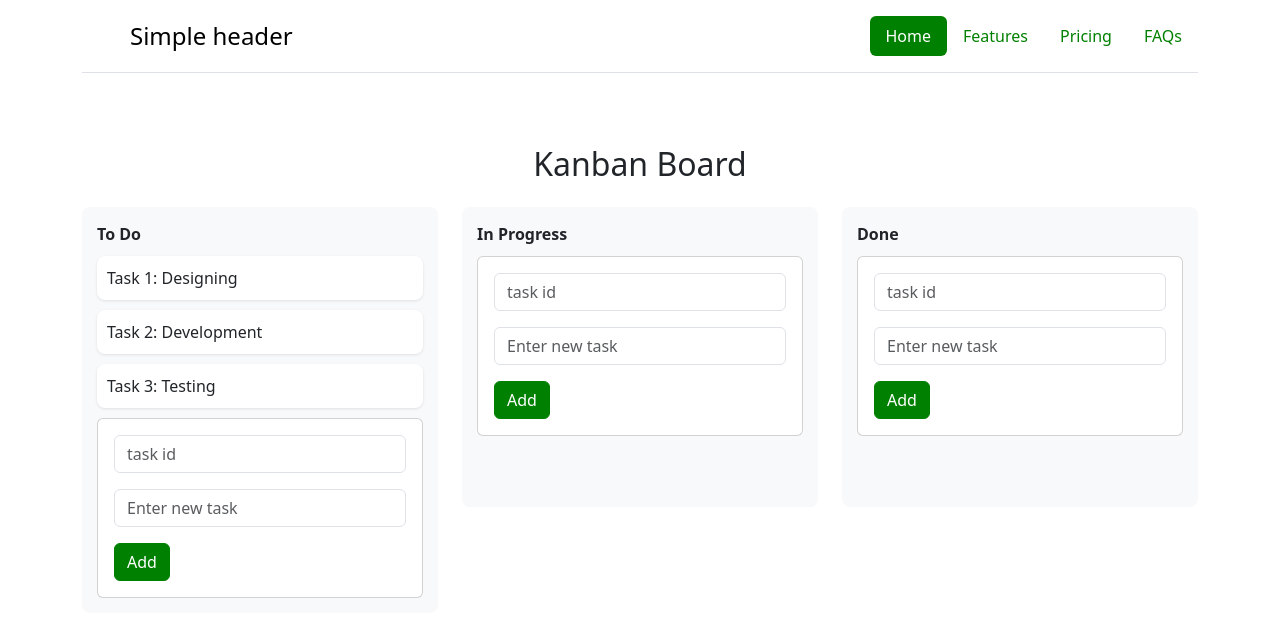
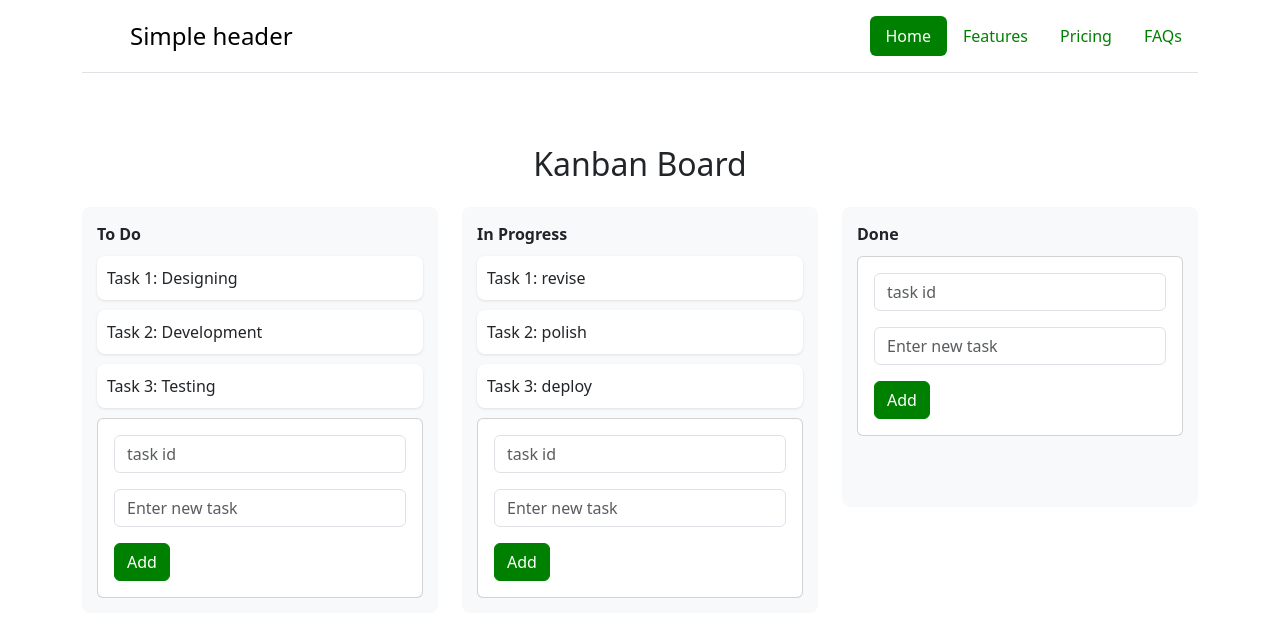
Before and after one commit to sdtHossain/kanban-board, a Vue app: page / in a window 1280 px wide. Shown: the top 636 px of the page. Built offline with nearby package versions, Linux system fonts and the light colour scheme.

Commit message:
fixed all the issues

```diff
--- a/src/components/home/KanbanList.vue
+++ b/src/components/home/KanbanList.vue
@@ -19,47 +19,26 @@ const props = defineProps({
   }
 })
 
-const emit = defineEmits(['filterTask', 'dragEvent', 'addItemToList'])
-
-const tasks = ref<Array<HTMLElement>>([])
-
-// onMounted(() => {
-//   // console.log(tasks.value)
-//   tasks.value.forEach((item) => {
-//     item.addEventListener('dragstart', (e) => {
-//       console.log(e)
-//     })
-//   })
-// })
-
-const droppedItem = ref<object>({})
-const draggedItemType = ref<String>('')
-const droppedToItemsType = ref<String>('')
-
-const dragstart = (item: object, id: String, index: number) => {
-  // console.log(item, id)
-  emit('dragEvent', item, id)
-  tasks.value[index].classList.add('moving')
-}
-
-const dropEvent = (droppToId: String) => {
-  // console.log(item, droppToId)
-  emit('filterTask', droppToId)
-}
+const emit = defineEmits(['onDragStartEvent', 'onDropEvent', 'onDragEndEvent', 'inDropToColumn'])
 
 const newTask = ref()
 const newTaskId = ref()
 </script>
 <template>
-  <div @dragover.prevent @drop="dropEvent(id)" class="kanban-column">
+  <div
+    @dragover.prevent
+    @drop="$props.items?.length! < 1 && $emit('inDropToColumn', id)"
+    class="kanban-column"
+  >
     <div class="kanban-header">{{ title }}</div>
     <div
       class="kanban-item"
       v-for="(item, index) in items"
       :key="index"
-      ref="tasks"
       draggable="true"
-      @dragstart="dragstart(item, id, index)"
+      @dragstart="$emit('onDragStartEvent', { item, index, id })"
+      @drop="$emit('onDropEvent', $event, { index, id })"
+      @dragend="$emit('onDragEndEvent')"
     >
       Task {{ index + 1 }}: {{ item.title }}
     </div>
@@ -77,12 +56,7 @@ const newTaskId = ref()
               class="form-control"
             />
           </p>
-          <button
-            @click="$emit('addItemToList', { newTaskId, newTask, id })"
-            class="btn btn-primary"
-          >
-            Add
-          </button>
+          <button class="btn btn-primary">Add</button>
         </form>
       </div>
     </div>
--- a/src/views/HomeView.vue
+++ b/src/views/HomeView.vue
@@ -6,66 +6,126 @@ interface taskType {
   id: number
   title: String
 }
+interface emitItemType {
+  item?: taskType
+  index: number
+  id: String
+}
 const todoItems = ref<Array<taskType>>([
   { id: 1, title: 'Designing' },
   { id: 2, title: 'Development' },
   { id: 3, title: 'Testing' }
 ])
 
-const inProgressItems = ref<Array<taskType>>([])
+const inProgressItems = ref<Array<taskType>>([
+  { id: 1, title: 'revise' },
+  { id: 2, title: 'polish' },
+  { id: 3, title: 'deploy' }
+])
 
 const doneItems = ref<Array<taskType>>([])
 
-const draggedItem = ref()
-const draggedItemType = ref()
+const draggedItem = ref<taskType | null>()
+const draggedItemIndex = ref<number | null>()
+const draggedItemTaskType = ref<String | null>()
 
-const storeDraggedItem = (item: object, id: String) => {
-  draggedItem.value = item
-  draggedItemType.value = id
-  console.log(draggedItem.value, draggedItemType.value)
-}
+// functions
 const removeItemFromList = (listName: String) => {
   switch (listName) {
     case 'todo':
-      todoItems.value = todoItems.value.filter((item) => item.id !== draggedItem.value.id)
+      todoItems.value = todoItems.value.filter((item) => item.title !== draggedItem.value!.title)
       break
     case 'inProgress':
       inProgressItems.value = inProgressItems.value.filter(
-        (item) => item.id !== draggedItem.value.id
+        (item) => item.title !== draggedItem.value!.title
       )
       break
     case 'done':
-      doneItems.value = doneItems.value.filter((item) => item.id !== draggedItem.value.id)
+      doneItems.value = doneItems.value.filter((item) => item.title !== draggedItem.value!.title)
+      break
+  }
+}
+const addItemToList = (listName: String) => {
+  switch (listName) {
+    case 'todo':
+      todoItems.value.push(draggedItem.value!)
+      break
+    case 'inProgress':
+      inProgressItems.value.push(draggedItem.value!)
+      break
+    case 'done':
+      doneItems.value.push(draggedItem.value!)
       break
   }
 }
 
-const addItemToList = (listName: String) => {
+const moveItemWithinList = (listName: String, newIndex: number) => {
+  let temp
   switch (listName) {
     case 'todo':
-      todoItems.value.push(draggedItem.value)
+      temp = todoItems.value.splice(draggedItemIndex.value!, 1)[0]
+      todoItems.value.splice(newIndex, 0, temp)
+      draggedItemIndex.value = newIndex
       break
     case 'inProgress':
-      inProgressItems.value.push(draggedItem.value)
+      temp = inProgressItems.value.splice(draggedItemIndex.value!, 1)[0]
+      inProgressItems.value.splice(newIndex, 0, temp)
+      draggedItemIndex.value = newIndex
       break
     case 'done':
-      doneItems.value.push(draggedItem.value)
+      temp = doneItems.value.splice(draggedItemIndex.value!, 1)[0]
+      doneItems.value.splice(newIndex, 0, temp)
+      draggedItemIndex.value = newIndex
       break
   }
 }
-const filterTaskList = (dropToId: String) => {
-  // console.log(dropToId, draggedItem.value.id)
-  removeItemFromList(draggedItemType.value)
-  addItemToList(dropToId)
+
+const addItemToListInDedicatedIndex = (listName: String, indexAddTo: number) => {
+  switch (listName) {
+    case 'todo':
+      todoItems.value.splice(indexAddTo, 0, draggedItem.value)
+      break
+    case 'inProgress':
+      inProgressItems.value.splice(indexAddTo, 0, draggedItem.value)
+      break
+    case 'done':
+      doneItems.value.splice(indexAddTo, 0, draggedItem.value)
+      break
+  }
 }
 
-const addNewItem = (info: object) => {
-  console.log('add new item ', info)
-  let item = { id: Number(info.newTaskId), title: info.newTask }
-  draggedItem.value = item
-  console.log(item)
-  addItemToList(info.id)
-  // draggedItemType.value = id
+// ------------- //
+
+const onDragStart = (info: emitItemType) => {
+  draggedItem.value = info.item
+  draggedItemIndex.value = info.index
+  draggedItemTaskType.value = info.id
+}
+
+const onDrop = (e: DragEvent, info: emitItemType) => {
+  e.preventDefault()
+  // draggedItem.value = null
+  // draggedItemIndex.value = null
+  // draggedItemTaskType.value = null
+  if (draggedItemTaskType.value == info.id && draggedItemIndex.value !== info.index) {
+    moveItemWithinList(info.id, info.index)
+  } else if (draggedItemTaskType.value !== info.id) {
+    removeItemFromList(draggedItemTaskType.value!)
+    addItemToListInDedicatedIndex(info.id, info.index)
+  }
+}
+
+const onDragEnd = () => {
+  draggedItem.value = null
+  draggedItemIndex.value = null
+  draggedItemTaskType.value = null
+}
+
+const onDropToColumn = (id: String) => {
+  if (draggedItemTaskType.value !== id) {
+    removeItemFromList(draggedItemTaskType.value!)
+    addItemToList(id)
+  }
 }
 </script>
 
@@ -80,9 +140,10 @@ const addNewItem = (info: object) => {
             title="To Do"
             :items="todoItems"
             id="todo"
-            @filter-task="filterTaskList"
-            @drag-event="storeDraggedItem"
-            @add-item-to-list="addNewItem"
+            @on-drag-start-event="onDragStart"
+            @on-drop-event="onDrop"
+            @on-drag-end-event="onDragEnd"
+            @in-drop-to-column="onDropToColumn"
           />
         </div>
         <!-- In Progress Column -->
@@ -91,9 +152,10 @@ const addNewItem = (info: object) => {
             title="In Progress"
             :items="inProgressItems"
             id="inProgress"
-            @filter-task="filterTaskList"
-            @drag-event="storeDraggedItem"
-            @add-item-to-list="addNewItem"
+            @on-drag-start-event="onDragStart"
+            @on-drop-event="onDrop"
+            @on-drag-end-event="onDragEnd"
+            @in-drop-to-column="onDropToColumn"
           />
         </div>
         <!-- Done Column -->
@@ -102,9 +164,10 @@ const addNewItem = (info: object) => {
             title="Done"
             :items="doneItems"
             id="done"
-            @filter-task="filterTaskList"
-            @drag-event="storeDraggedItem"
-            @add-item-to-list="addNewItem"
+            @on-drag-start-event="onDragStart"
+            @on-drop-event="onDrop"
+            @on-drag-end-event="onDragEnd"
+            @in-drop-to-column="onDropToColumn"
           />
         </div>
       </div>
```
